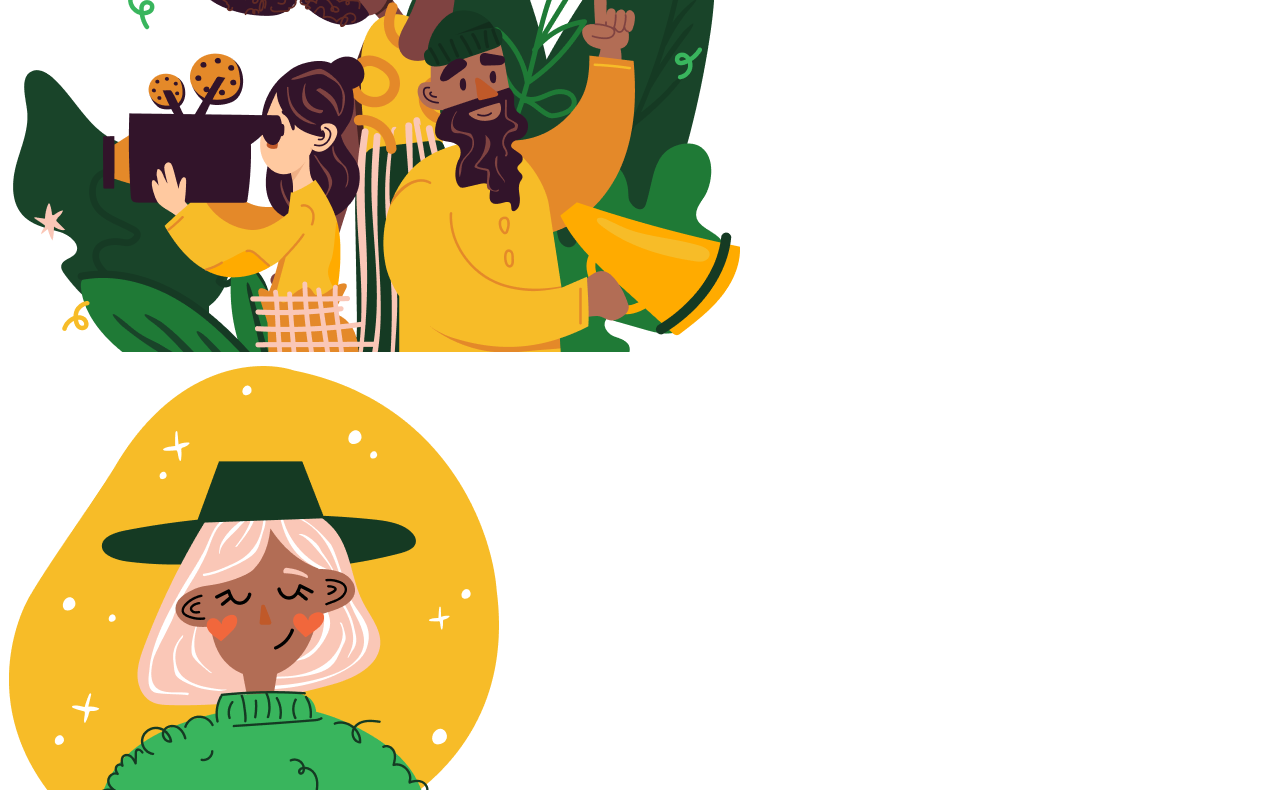
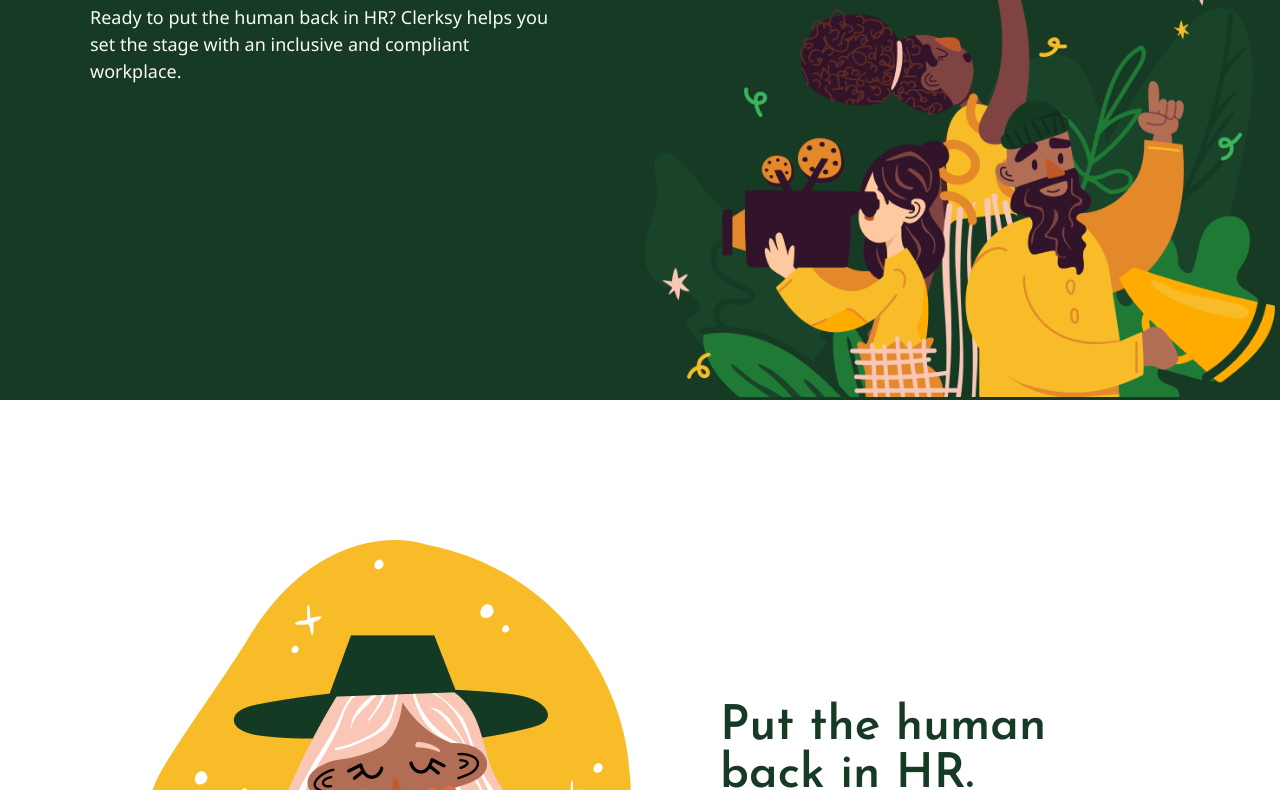
Before and after one commit to Moiriko/Clerksy, a plain HTML site: page index.html in a window 1280 px wide. Shown: the part 381-1171 px from the top of the page. Drawn offline with nearby package versions, Linux system fonts and the light colour scheme; the site is published under a folder, as on GitHub Pages, so addresses that start at the root find nothing.

Commit message:
added dote

```diff
--- a/index.html
+++ b/index.html
@@ -5,7 +5,7 @@
     <meta http-equiv="X-UA-Compatible" content="IE=edge">
     <meta name="viewport" content="width=device-width, initial-scale=1.0">
     <link rel="stylesheet" href="https://unpkg.com/swiper/swiper-bundle.min.css" />
-    <link rel="stylesheet" href="/src/css/index.css">
+    <link rel="stylesheet" href="./src/css/index.css">
     <title>Clarksy</title>
 </head>
 <body>
```
